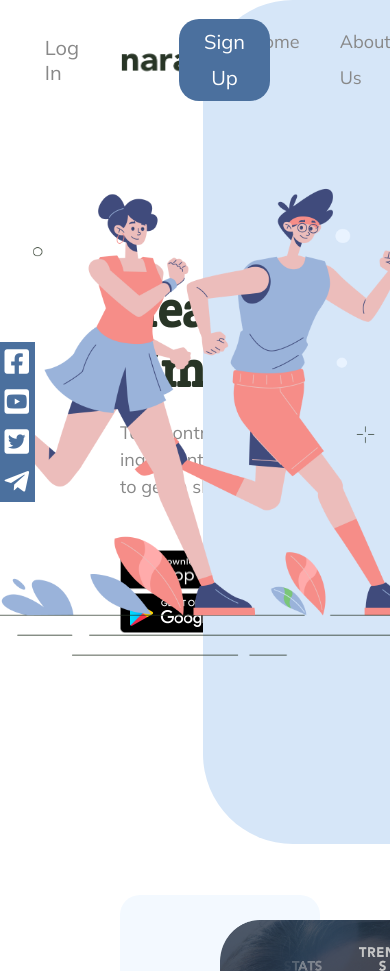
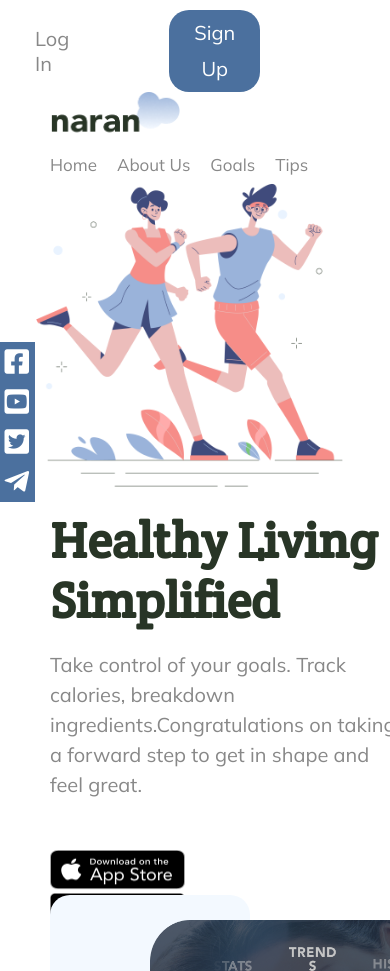
Before and after one commit to coderboy-raiyan/Fitness-Website, a plain HTML site: page index.html in a window 390 px wide. Shown: the top 971 px of the page. Drawn offline with Linux system fonts and the light colour scheme.

Commit message:
adding a new update

```diff
--- a/css/responsive.css
+++ b/css/responsive.css
@@ -0,0 +1,70 @@
+/* ================Responsive Design Starts =============================*/
+@media (max-width: 770px) {
+  header,
+  .main-hero-section,
+  .common-section {
+    padding: 0 5rem;
+  }
+  header nav {
+    padding-top: 1rem;
+    display: flex;
+    flex-flow: column;
+    align-items: center;
+  }
+  header nav .left-side-menu {
+    width: 100%;
+    display: block;
+    order: 2;
+  }
+  header nav .left-side-menu img {
+    display: block;
+    width: 100%;
+  }
+  header .left-side-menu .sub-menu {
+    width: 100%;
+    display: block;
+  }
+  header nav .left-side-menu .sub-menu a {
+    margin-right: 2rem;
+  }
+  header nav .left-side-menu .sub-menu a li {
+    font-size: 1.7rem;
+  }
+
+  /* ==================================hero section Css style================== */
+  .main-hero-section {
+    width: 100%;
+    height: 80vh;
+    display: flex;
+    flex-flow: column;
+  }
+  .main-hero-section .hero-left-side {
+    order: 2;
+    width: 100%;
+  }
+  .main-hero-section .hero-left-side h1 {
+    width: 35rem;
+    font-size: 5rem;
+    list-style: 6rem;
+    margin-bottom: 2rem;
+  }
+  .main-hero-section .hero-left-side p {
+    width: 35rem;
+    font-size: 2rem;
+    margin-bottom: 5rem;
+  }
+  .main-hero-section .hero-right-side {
+    order: 1;
+    display: flex;
+    justify-content: center;
+    align-items: center;
+    position: relative;
+    background: transparent;
+  }
+  .main-hero-section .hero-right-side img {
+    width: 35rem;
+    height: 35rem;
+    margin: 0;
+    margin-top: 4rem;
+  }
+}
--- a/index.html
+++ b/index.html
@@ -5,6 +5,7 @@
     <meta http-equiv="X-UA-Compatible" content="IE=edge" />
     <meta name="viewport" content="width=device-width, initial-scale=1.0" />
     <link rel="stylesheet" href="css/style.css" />
+    <link rel="stylesheet" href="css/responsive.css" />
     <link
       rel="stylesheet"
       href="https://cdnjs.cloudflare.com/ajax/libs/font-awesome/5.15.3/css/all.min.css"
```
